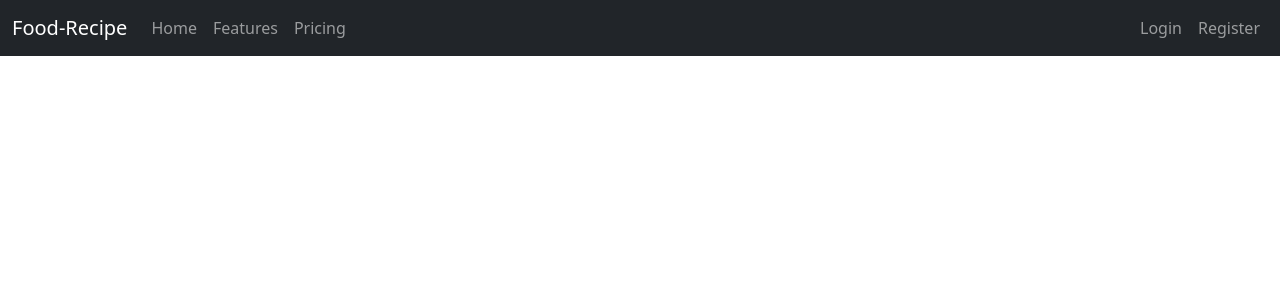
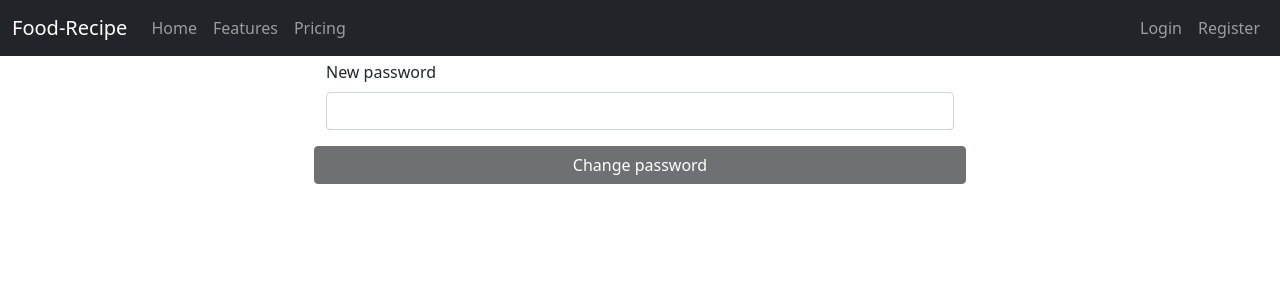
Before and after one commit to Inik21/Angular_Project, an Angular app in the folder food-app/: page /user/changePassword/1 in a window 1280 px wide. Before the commit this address led to /. Shown: the top 300 px of the page. Built offline with nearby package versions, Linux system fonts and the light colour scheme.

Commit message:
Add changePassword component Add change password route Implement changing password with email

```diff
--- a/food-app/src/app/app-routing.module.ts
+++ b/food-app/src/app/app-routing.module.ts
@@ -5,6 +5,7 @@ import { HomeComponent } from './home/home.component';
 import { AddComponent } from './recipe/add/add.component';
 import { DetailsComponent } from './recipe/details/details.component';
 import { EditComponent } from './recipe/edit/edit.component';
+import { ChangePasswordComponent } from './user/change-password/change-password.component';
 import { EditComponent as userEditComponent } from './user/edit/edit.component';
 import { LoginComponent } from './user/login/login.component';
 import { MyRecipesComponent } from './user/my-recipes/my-recipes.component';
@@ -66,6 +67,14 @@ const routes: Routes = [
     component: userEditComponent
   },
   {
+    path: 'user/changePassword/:email',
+    canActivate: [AccessGuard],
+    data: {
+      shouldLogged: false
+    },
+    component: ChangePasswordComponent
+  },
+  {
     path: 'recipe/add',
     canActivate: [AccessGuard],
     data: {
--- /dev/null
+++ b/food-app/src/app/user/change-password/change-password.component.html
@@ -0,0 +1,18 @@
+<form #f="ngForm" (ngSubmit)="changePasswordHandler(f.value)">
+    <div class="row justify-content-center">
+        <div class="col-6">
+            <div class="mb-3">
+                <label for="Password" class="form-label">New password</label>
+                <input #passwordInput="ngModel" type="password" name="password" class="form-control" id="Password"
+                    ngModel required>
+                <div *ngIf="passwordInput.touched && passwordInput.errors?.required" class="text-danger">
+                    Password is required!
+                </div>
+            </div>
+            <div class="row justify-content-center">
+                <button [disabled]="!f.valid" class="btn btn-dark mx-auto">Change password</button>
+            </div>
+        </div>
+    </div>
+
+</form>
--- /dev/null
+++ b/food-app/src/app/user/change-password/change-password.component.ts
@@ -0,0 +1,27 @@
+import { Component, OnInit } from '@angular/core';
+import { ActivatedRoute, Router } from '@angular/router';
+import { UsersServiceService } from '../users-service.service';
+
+@Component({
+  selector: 'app-change-password',
+  templateUrl: './change-password.component.html',
+  styleUrls: ['./change-password.component.css']
+})
+export class ChangePasswordComponent implements OnInit {
+
+  user;
+
+  userEmail;
+
+  constructor(public usersService: UsersServiceService, private route: ActivatedRoute, private router: Router) { }
+
+  ngOnInit(): void {
+    this.route.params.subscribe(({ email }) => this.userEmail = email);
+  }
+
+  changePasswordHandler(data: any) {
+    console.log(this.userEmail);
+    this.usersService.getUserFromEmail(this.userEmail,data).subscribe(user => this.router.navigate(['']),err => console.log(err));
+  }
+
+}
--- a/food-app/src/app/user/profile/profile.component.html
+++ b/food-app/src/app/user/profile/profile.component.html
@@ -15,10 +15,10 @@
                             <a class="nav-link active" id="home-tab" data-toggle="tab" role="tab"
                                 aria-controls="home" aria-selected="true">About</a>
                         </li>
-                        <!-- <li class="nav-item">
-                            <a class="nav-link" id="profile-tab" data-toggle="tab" href="#profile" role="tab"
-                                aria-controls="profile" aria-selected="false">Timeline</a>
-                        </li> -->
+                        <li class="nav-item">
+                            <a class="nav-link" id="profile-tab" data-toggle="tab" (click)="changePasswordEmailHandler()" role="tab"
+                                aria-controls="profile" aria-selected="false">Change password</a>
+                        </li>
                     </ul>
                 </div>
             </div>
--- a/food-app/src/app/user/profile/profile.component.ts
+++ b/food-app/src/app/user/profile/profile.component.ts
@@ -29,4 +29,11 @@ export class ProfileComponent implements OnInit {
     this.router.navigate(['/user/edit'])
   }
 
+  changePasswordEmailHandler() {
+    this.usersService.sentChangePasswordEmail(this.user.email).subscribe(
+      () => this.router.navigate(['']),
+      err => console.log(err)
+    );
+  }
+
 }
--- a/food-app/src/app/user/users-service.service.ts
+++ b/food-app/src/app/user/users-service.service.ts
@@ -3,9 +3,10 @@ import { Injectable } from '@angular/core';
 import { Observable } from 'rxjs';
 import { environment } from 'src/environments/environment';
 import { IRegisterData } from '../interfaces/register';
-import {tap} from 'rxjs/operators'
+import { switchMap, tap } from 'rxjs/operators'
 import { ILoginData } from '../interfaces/login';
 import { tokenize } from '@angular/compiler/src/ml_parser/lexer';
+import { identifierModuleUrl } from '@angular/compiler';
 
 @Injectable()
 export class UsersServiceService {
@@ -20,8 +21,23 @@ export class UsersServiceService {
 
   constructor(private http: HttpClient) { }
 
-  editUser(data: any) {
-    return this.http.put(`${this.apiUrl}/data/Users/${this.user.objectId}`,data,{ headers: new HttpHeaders({ 'user-token': `${this.userToken}` }) }).pipe(
+  getUserFromEmail(email: string, data): Observable<any> {
+    return this.http.get(`${this.apiUrl}/data/Users?where=email%20%3D%20'${email}'`).pipe (
+      switchMap(user => this.changePassword(user[0].objectId,data))
+    );
+  }
+
+  changePassword(id: number, data: any): Observable<any> {
+
+    return this.http.put(`${this.apiUrl}/data/Users/${id}`, data);
+  }
+
+  sentChangePasswordEmail(email: string): Observable<any> {
+    return this.http.get(`${this.apiUrl}/users/restorepassword/${email}`);
+  }
+
+  editUser(data: any): Observable<any> {
+    return this.http.put(`${this.apiUrl}/data/Users/${this.user.objectId}`, data, { headers: new HttpHeaders({ 'user-token': `${this.userToken}` }) }).pipe(
       tap((user) => {
         this.user.firstName = user["firstName"];
         this.user.lastName = user["lastName"];
@@ -30,14 +46,14 @@ export class UsersServiceService {
     );
   }
 
-  login(data:ILoginData): Observable<any> {
+  login(data: ILoginData): Observable<any> {
     return this.http.post(this.apiUrl + '/users/login', data).pipe(
       tap(user => this.user = user)
     );
   }
 
   register(data: IRegisterData): Observable<any> {
-    return this.http.post(this.apiUrl + '/users/register',data);
+    return this.http.post(this.apiUrl + '/users/register', data);
   }
 
   logout(): Observable<any> {
```
Also changed, not shown: food-app/src/app/user/user.module.ts (+5 -2 lines), food-app/src/app/user/change-password/change-password.component.css (added), 1 other file (tests, documents, lock files or other folders).
